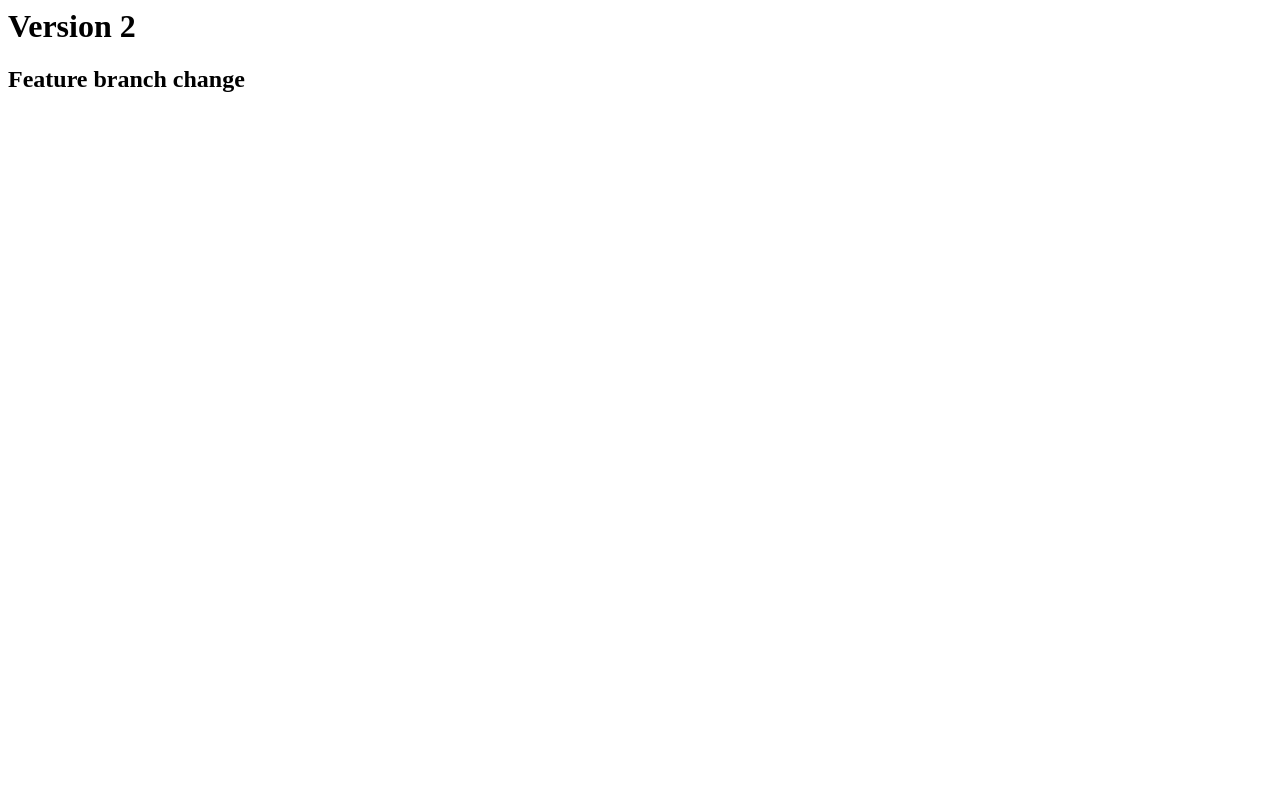
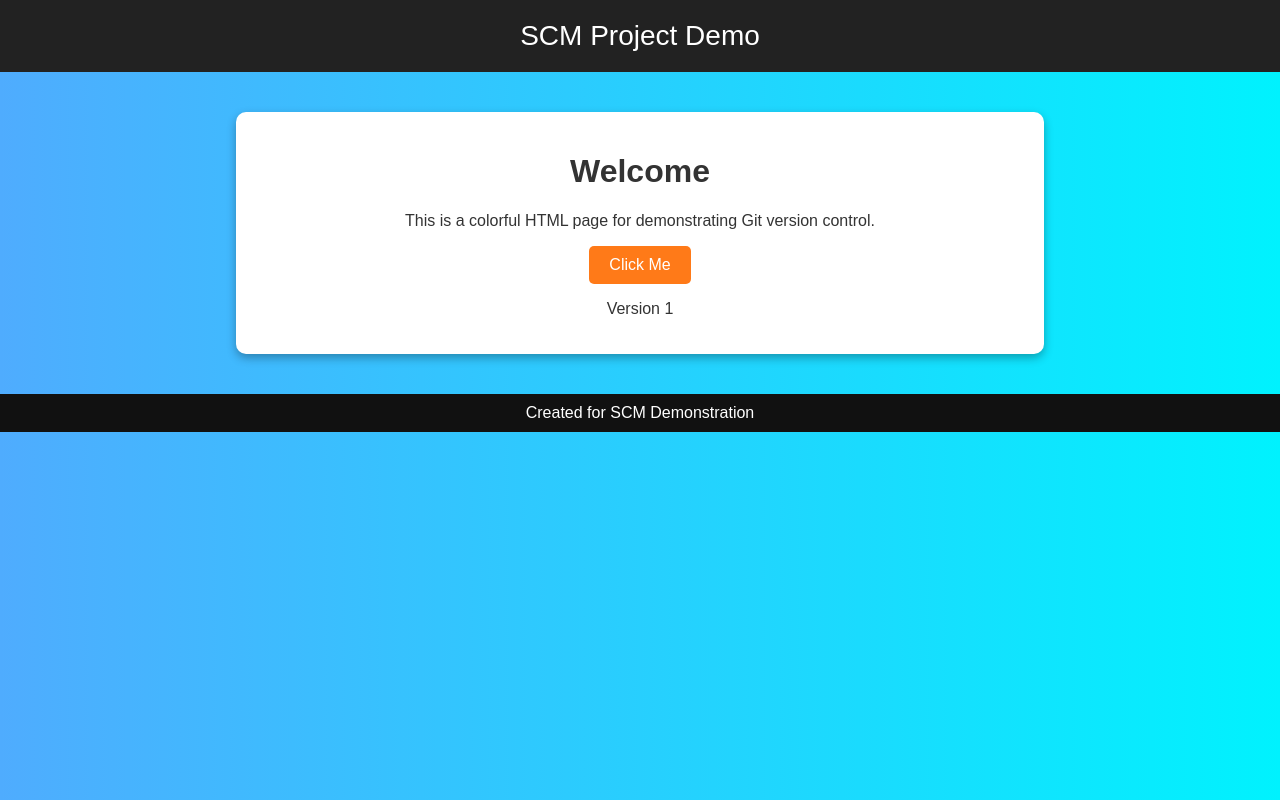
Before and after one commit to Teenachandar27/scm-project-, a plain HTML site: page index.html in a window 1280 px wide. Drawn offline with Linux system fonts and the light colour scheme.

Commit message:
Demo website

```diff
--- a/index.html
+++ b/index.html
@@ -1,2 +1,32 @@
-<h1>Version 2</h1>
-<h2>Feature branch change</h2>
+<!DOCTYPE html>
+<html lang="en">
+<head>
+    <meta charset="UTF-8">
+    <title>SCM Demo Page</title>
+    <link rel="stylesheet" href="style.css">
+</head>
+<body>
+
+<header>
+    SCM Project Demo
+</header>
+
+<div class="box">
+    <h1>Welcome</h1>
+    <p>This is a colorful HTML page for demonstrating Git version control.</p>
+    <button onclick="changeText()">Click Me</button>
+    <p id="text">Version 1</p>
+</div>
+
+<footer>
+    Created for SCM Demonstration
+</footer>
+
+<script>
+    function changeText() {
+        document.getElementById("text").innerText = "Button Clicked!";
+    }
+</script>
+
+</body>
+</html>
--- a/style.css
+++ b/style.css
@@ -0,0 +1,44 @@
+body {
+    font-family: Arial, sans-serif;
+    background: linear-gradient(to right, #4facfe, #00f2fe);
+    text-align: center;
+    color: white;
+    margin: 0;
+    padding: 0;
+}
+
+header {
+    background-color: #222;
+    padding: 20px;
+    font-size: 28px;
+}
+
+.box {
+    background: white;
+    color: #333;
+    margin: 40px auto;
+    padding: 20px;
+    width: 60%;
+    border-radius: 10px;
+    box-shadow: 0 4px 10px rgba(0,0,0,0.3);
+}
+
+button {
+    background: #ff7a18;
+    border: none;
+    padding: 10px 20px;
+    color: white;
+    font-size: 16px;
+    border-radius: 5px;
+    cursor: pointer;
+}
+
+button:hover {
+    background: #ff3d00;
+}
+
+footer {
+    margin-top: 30px;
+    padding: 10px;
+    background: #111;
+}
```
